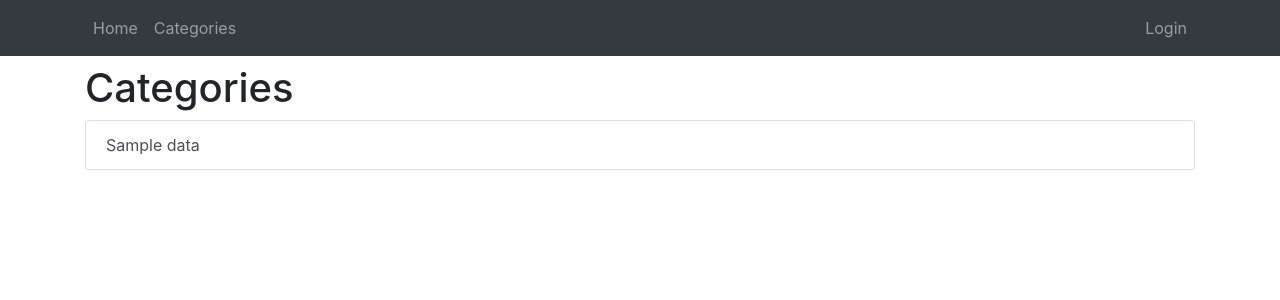
After one commit to AgnieszkaSu/projekt, a Symfony app: template templates/category.html.twig in a window 1280 px wide. The commit adds this page. Shown: the top 300 px of the page. Run offline with Twig, Linux system fonts and the light colour scheme; the template is opened without the code that fills it: most values are stand-ins (such as "Sample title", 1, 10 or a date in 2020); some libraries are stand-ins or nearby versions.

Commit message:
Add category index

```diff
--- /dev/null
+++ b/templates/category.html.twig
@@ -0,0 +1,26 @@
+{% extends 'base.html.twig' %}
+
+{% block title %}
+    Categories
+{% endblock %}
+
+{% block body %}
+    <h1>Categories</h1>
+    {% if data is defined and data|length %}
+        <div class="list-group">
+            {% for category in data %}
+                <a href="{{ url('category_view', {'id': category.id}) }}" class="list-group-item list-group-item-action">{{ category.name }}</a>
+            {% endfor %}
+        </div>
+    {% else %}
+        <p>No categories.</p>
+    {% endif %}
+    {% if is_granted('MANAGE') %}
+		<div class="btn-group">
+			<a class="btn btn-outline-info" href="{{ url('category_new') }}">Add new category</a>
+            {% if not ( data is defined and data|length ) %}
+                <a class="btn btn-outline-danger" href="{{ url('category_delete', {'id': item.id}) }}">Delete</a>
+            {% endif %}
+		</div>
+    {% endif %}
+{% endblock %}
--- a/templates/default/_nav.html.twig
+++ b/templates/default/_nav.html.twig
@@ -7,6 +7,7 @@
         <div class="collapse navbar-collapse" id="navbarNav">
             <div class="navbar-nav mr-auto">
                 <a class="nav-item nav-link" href="{{ url('index') }}">Home</a>
+                <a class="nav-item nav-link" href="{{ url('category_index') }}">Categories</a>
                 {% if is_granted('MANAGE') %}
                     <div class="nav-item dropdown">
                         <a class="nav-link dropdown-toggle" href="#" id="newDropdown" role="button" data-toggle="dropdown" aria-haspopup="true" aria-expanded="false">
```
Also changed, not shown: src/Controller/CategoryController.php (+28 -1 lines).
